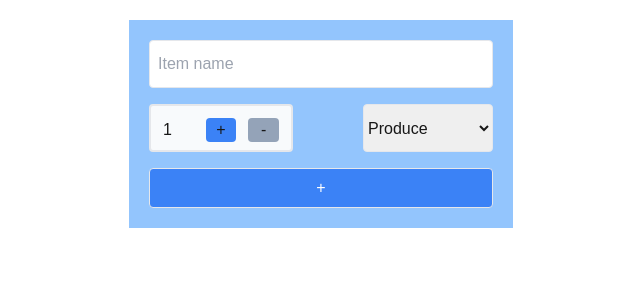
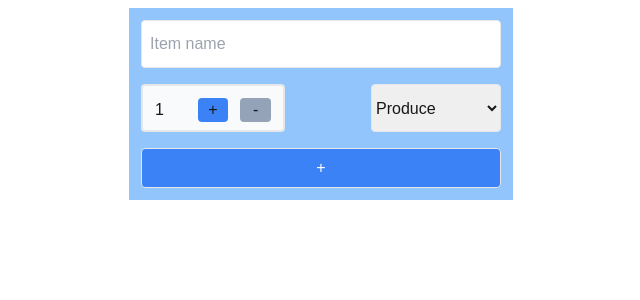
Before and after one commit to HuongNguyen0828/cprg306-assignments, a Next.js app: page /week-5 in a window 1280 px wide. Shown: the top 300 px of the page, without its empty margins (319-959 px from the left). Built offline with nearby package versions, Linux system fonts and the light colour scheme.

Commit message:
revise margin - padding

```diff
--- a/app/week-5/form.js
+++ b/app/week-5/form.js
@@ -84,7 +84,7 @@ export default function Form()
 
   return (
     <main>
-        <form onSubmit={handleSubmit} className="flex flex-col gap-4 m-5 w-96 mx-auto p-5 bg-blue-300">
+        <form onSubmit={handleSubmit} className="flex flex-col gap-4 m-2 w-96 h-50 mx-auto p-3 bg-blue-300">
             <input
                 className="border rounded h-12 p-2"
                 type="text"
```
